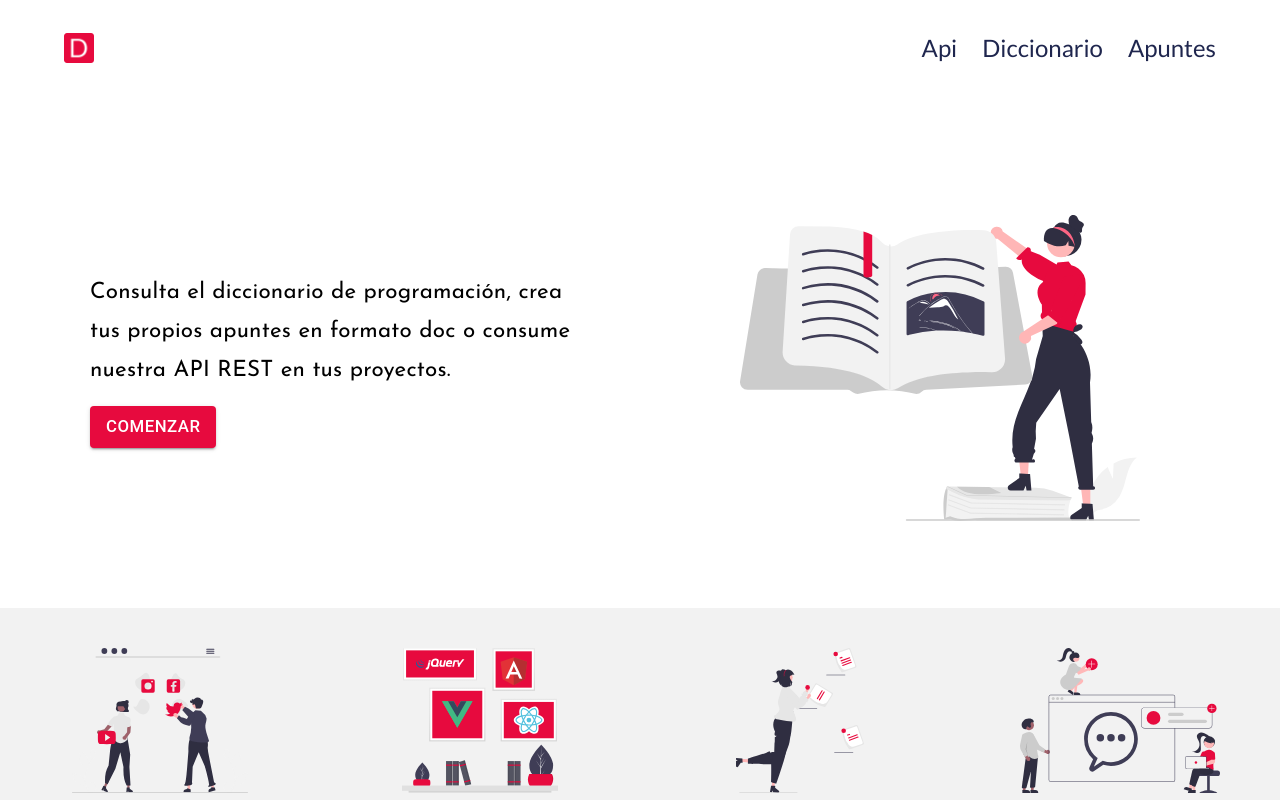
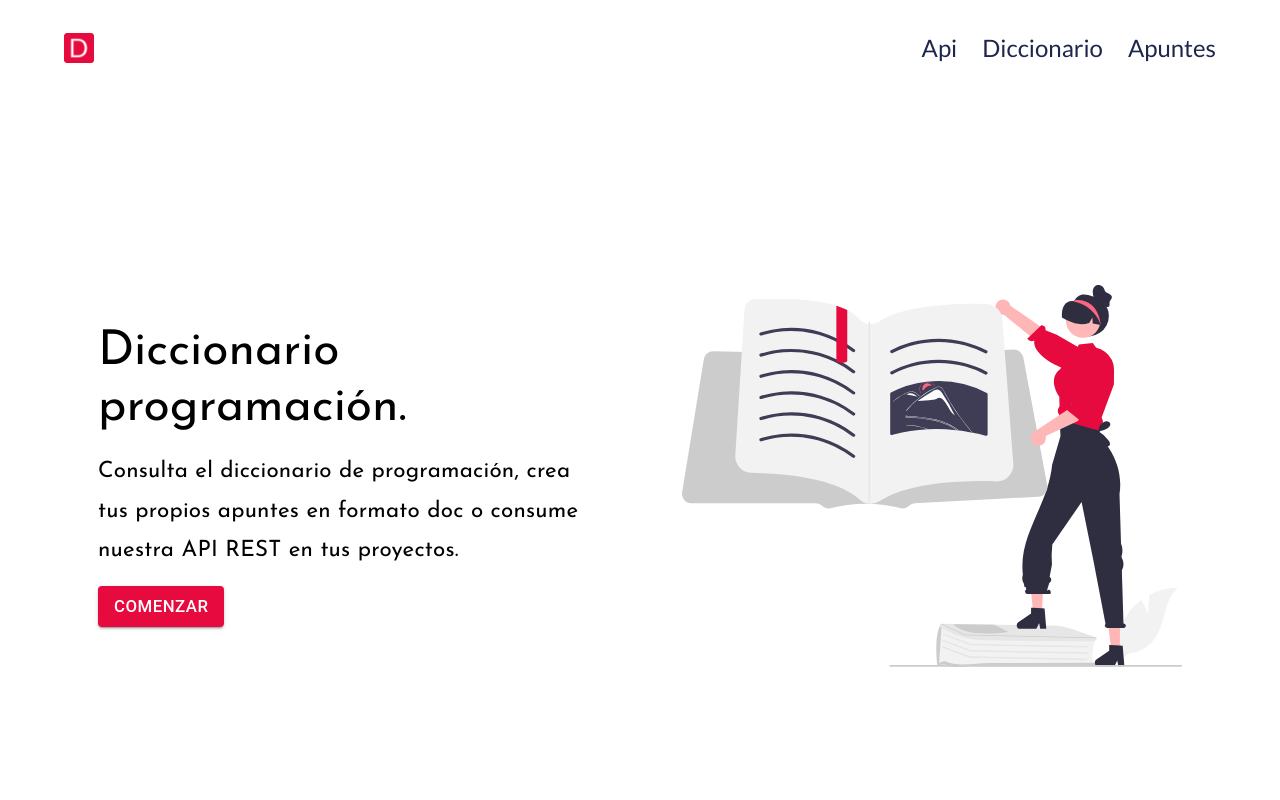
Before and after one commit to diego-rg/react-diccionario-programacion, a React (Create React App) app: page / in a window 1280 px wide. Shown: the top 800 px of the page. Built offline with nearby package versions, Linux system fonts and the light colour scheme; no server answers.

Commit message:
home page into size

```diff
--- a/src/components/Intro.js
+++ b/src/components/Intro.js
@@ -10,6 +10,7 @@ const Intro = () => {
       alignItems="center"
       justifyContent="center"
       maxWidth="lg"
+      sx={{ minHeight: "87vh", padding: 2 }}
     >
       <Grid
         item
@@ -17,8 +18,6 @@ const Intro = () => {
         sm={12}
         md={6}
         sx={{
-          padding: 3,
-          minHeight: { xs: "50vh", sm: "50vh", md: "60vh" },
           display: "flex",
           flexDirection: "row",
           alignItems: "center",
@@ -27,10 +26,22 @@ const Intro = () => {
       >
         <Box
           sx={{
+            paddingY: 4,
             maxWidth: "500px",
             textAlign: { xs: "center", sm: "center", md: "start" },
           }}
         >
+          <Typography
+            variant="h3"
+            component="h3"
+            sx={{
+              textAlign: { xs: "center", sm: "center", md: "start" },
+              paddingY: 2,
+              display: { xs: "none", sm: "inherit" },
+            }}
+          >
+            Diccionario programación.
+          </Typography>
           <Typography
             variant="subtitle1"
             component="p"
@@ -64,7 +75,6 @@ const Intro = () => {
         sm={12}
         md={6}
         sx={{
-          padding: 3,
           display: "flex",
           justifyContent: "center",
           order: { xs: -1, sm: -1, md: 1 },
@@ -74,7 +84,7 @@ const Intro = () => {
           component="img"
           src="/book.svg"
           width="100%"
-          maxWidth="400px"
+          maxWidth="500px"
           alt="Imagen de una mujer con un libro"
         ></Box>
       </Grid>
--- a/src/themes/mainTheme.js
+++ b/src/themes/mainTheme.js
@@ -49,6 +49,15 @@ let mainTheme = createTheme({
         },
         {
           props: {
+            variant: "h3",
+          },
+          style: {
+            fontFamily: "Josefin Sans",
+            fontSize: "2rem",
+          },
+        },
+        {
+          props: {
             variant: "h5",
           },
           style: {
```
